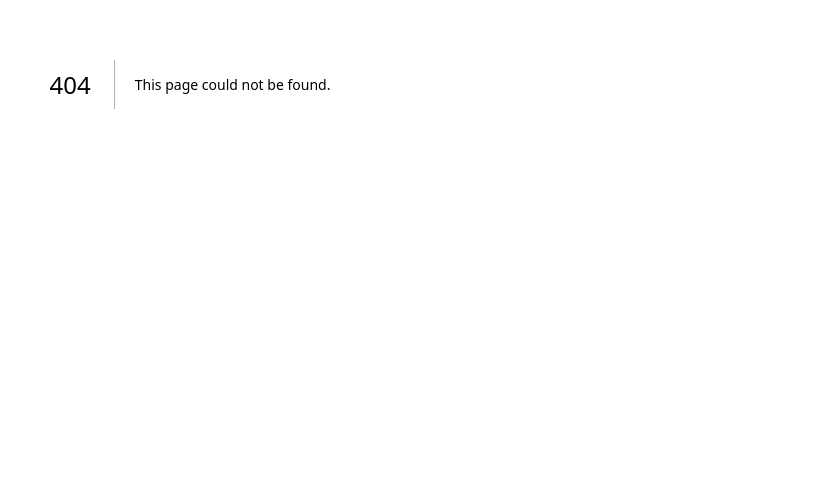
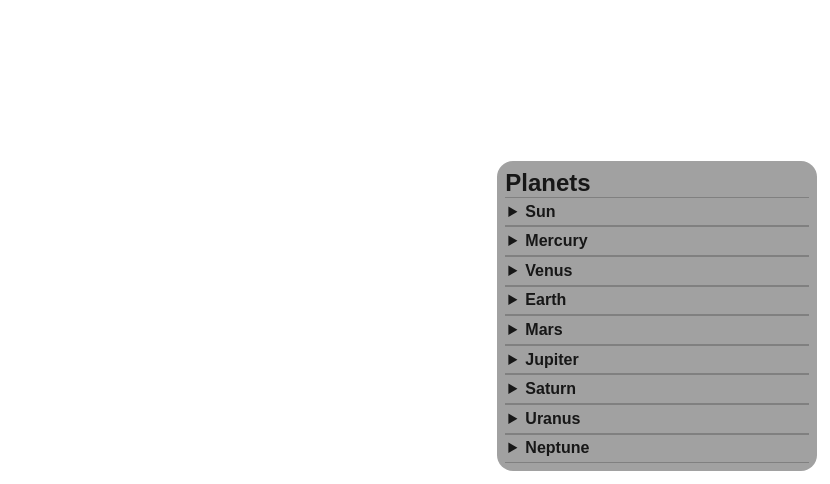
Before and after one commit to imcrisog/official-nasa-app, a Next.js app: page /interface in a window 1280 px wide. Before the commit this address had no page. Shown: the part 316-800 px from the top of the page, without its empty margins (450-1280 px from the left). Built offline with nearby package versions, Linux system fonts and the light colour scheme.

Commit message:
Adding IU and some Info

```diff
--- a/pages/index.js
+++ b/pages/index.js
@@ -2,10 +2,12 @@ import { useEffect, useRef, useState } from 'react';
 import * as THREE from 'three';
 import { GLTFLoader } from 'three/examples/jsm/loaders/GLTFLoader';
 import { OrbitControls } from 'three/examples/jsm/controls/OrbitControls';
+import Interface from './interface';
 
-const Planets = [
+export const Planets = [
   {
     "name": "Sun",
+    "desc": "The Sun is the star at the center of the Solar System. It is a nearly perfect sphere of hot plasma.",
     "scale": 3,
     "orbitRadius": null,
     "position": 0,
@@ -17,7 +19,8 @@ const Planets = [
     },
   },
   {
-    "name": "Mercurio",
+    "name": "Mercury",
+    "desc": "Mercury is the smallest and innermost planet in the Solar System. It is the closest planet to the Sun and the second-closest planet to the Earth.",
     "scale": 17,
     "orbitRadius": 190,
     "position": 30,
@@ -35,6 +38,7 @@ const Planets = [
   },
   {
     "name": "Venus",
+    "desc": "Venus is the second planet from the Sun and the brightest object in the night sky.",
     "scale": 25,
     "orbitRadius": 300,
     "position": 90,
@@ -51,7 +55,8 @@ const Planets = [
     }
   },
   {
-    "name": "Tierra",
+    "name": "Earth",
+    "desc": "Earth is the third planet from the Sun and the only astronomical object known to harbor life.",
     "scale": 1,
     "orbitRadius": 460,
     "position": 160,
@@ -69,7 +74,8 @@ const Planets = [
   },
 
   {
-    "name": "Marte",
+    "name": "Mars",
+    "desc": "Mars is the fourth planet from the Sun and the second-smallest planet in the Solar System.",
     "scale": 1,
     "orbitRadius": 590,
     "position": 160,
@@ -87,6 +93,7 @@ const Planets = [
   },
   {
     "name": "Jupiter",
+    "desc": "Jupiter is the largest planet in the Solar System. It is a gas giant with a mass one-thousandth that of the Sun.",
     "scale": 86,
     "orbitRadius": 950,
     "position": 160,
@@ -103,7 +110,8 @@ const Planets = [
     }
   },
   {
-    "name": "Saturno",
+    "name": "Saturn",
+    "desc": "Saturn is the sixth planet from the Sun and the second-largest planet in the Solar System.",
     "scale": 76,
     "orbitRadius": 1500,
     "position": 160,
@@ -120,7 +128,8 @@ const Planets = [
     }
   },
   {
-    "name": "Urano",
+    "name": "Uranus",
+    "desc": "Uranus is the seventh planet from the Sun and the third-largest planet in the Solar System.",
     "scale": 58,
     "orbitRadius": 2000,
     "position": 160,
@@ -137,7 +146,8 @@ const Planets = [
     }
   },
   {
-    "name": "Neptuno",
+    "name": "Neptune",
+    "desc": "Neptune is the eighth and farthest known planet from the Sun. It is named after the Roman god of the sea, Neptune.",
     "scale": 58,
     "orbitRadius": 2600,
     "position": 160,
@@ -223,7 +233,7 @@ const Home = () => {
         model.scale.set(planet.scale, planet.scale, planet.scale)
         model.position.set(planet.position, -1, 0);
 
-        if (planet.name !== "sun") {
+        if (planet.name !== "Sun") {
           let orbitRadius = planet.orbitRadius
 
           let pts = new THREE.Path().absarc(0, 0, orbitRadius, 0, Math.PI * 2).getPoints(90);
@@ -238,7 +248,7 @@ const Home = () => {
         const animate = () => {
           r_id.push(requestAnimationFrame(animate));
           model.rotation.y = planet.speedRotate.negative ? model.rotation.y - planet.speedRotate.value : model.rotation.y + planet.speedRotate.value;
-          if (planet.name !== "sun") {
+          if (planet.name !== "Sun") {
             let timestamp = Date.now() * 0.0001;
             model.position.set(Math.cos(timestamp * planet.speed) * planet.orbitRadius, -1, Math.sin(timestamp * planet.speed) * planet.orbitRadius)
           }
@@ -259,7 +269,7 @@ const Home = () => {
 
   return <div>
     <h1 className='text-base'> NASA SPACE APP - VEDO TEAM - 0.1 SHOWCASE</h1>
-
+    <Interface />
     <div className='base' ref={mountRef} />
   </div>;
 };
--- /dev/null
+++ b/pages/interface.js
@@ -0,0 +1,23 @@
+import { useState } from "react";
+import { Planets } from "./index.js"
+
+const Buttons = () => {
+    return (<>
+        {Planets.map(planet => {
+            return <details className="gap-2 text-center" name="planets">
+            <summary className="py-2"> {planet.name} </summary>
+            <p>{planet.desc}</p>
+        </details>
+        })}
+    </>)
+}
+
+export default function Interface() {
+
+    return (
+        <div className="fixed bg-gray-800 text-white bottom-0 right-0 z-10 planetdiv">
+            <h2 className="text-lg font-bold text-center flex ">Planets</h2>
+            <Buttons></Buttons>
+        </div>
+    );
+}
--- a/styles/globals.css
+++ b/styles/globals.css
@@ -32,3 +32,39 @@ body {
   border-radius: 10px;
   opacity: 0.8;
 }
+
+.fixed {
+  position: fixed;
+  bottom: 0;
+  right: 0;
+}
+
+.planetdiv {
+  background-color: rgba(22, 22, 22, 0.4);
+  margin: 1%;
+  min-width: 20rem;
+  max-width: 20rem;
+  padding: 0.5rem;
+  border-radius: 1rem;
+  transition: .3s height ease-in-out;
+  font-weight: 600;
+  background:
+}
+
+summary {
+  gap: 1rem;
+  border: gray 1px solid;
+  border-left: transparent;
+  border-right: transparent;
+  padding: 0.3rem 0.2rem;
+}
+
+summary:hover {
+  color:orangered;
+  cursor: pointer;
+  transition: all 0.2s ease-in-out;
+}
+
+details > p {
+  font-size: small;
+}
```
